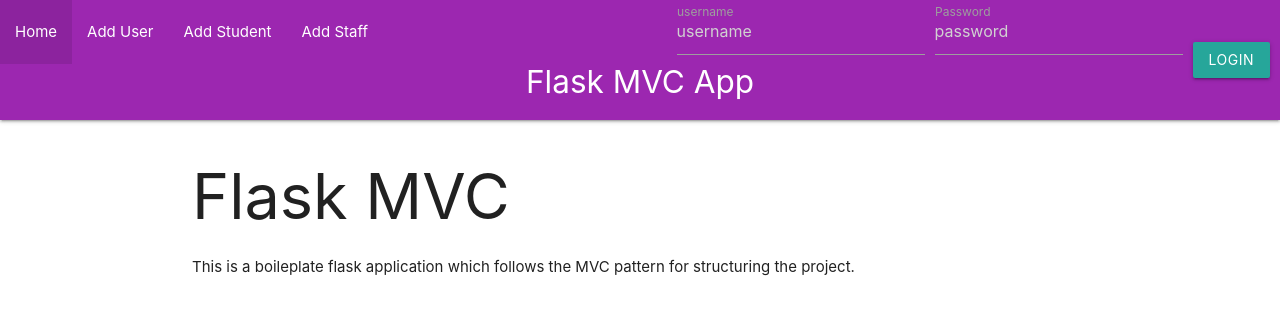
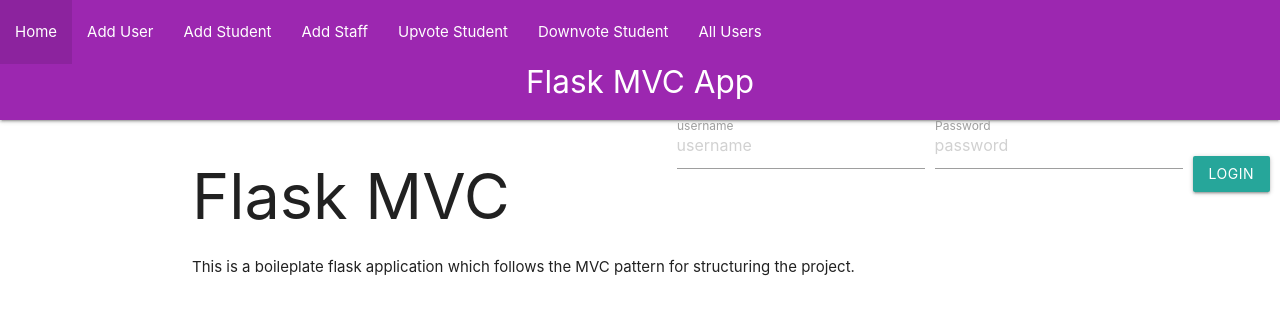
Before and after one commit to nickperi/Student-Staff-Conduct-Tracker, a Flask app: page / in a window 1280 px wide. Shown: the top 315 px of the page. Run offline with Flask 3, Linux system fonts and the light colour scheme; some libraries are stand-ins or nearby versions.

Commit message:
Update layout.html

```diff
--- a/App/templates/layout.html
+++ b/App/templates/layout.html
@@ -6,7 +6,7 @@
      <!--Import Google Icon Font-->
     <link href="https://fonts.googleapis.com/icon?family=Material+Icons" rel="stylesheet">
     <!-- Compiled and minified CSS -->
-    <link rel="stylesheet" href="https://cdnjs.cloudflare.com/ajax/libs/materialize/1.0.0/css/materialize.min.css">
+    <link rel="stylesheet" href="static/materialize.min.css">
     <!--Let browser know website is optimized for mobile-->
     <meta name="viewport" content="width=device-width, initial-scale=1.0"/>
     <title>{% block title %}{% endblock %}</title>
@@ -22,13 +22,14 @@
 
                 {% if is_authenticated %}
                   <li><a href="/identify">Identify User</a></li>
-                  <li><a href="/upvotes">Upvote Student</a></li>
-                  <li><a href="/static/users">All Users</a></li>
                 {% endif %}
 
                 <li><a href="/users">Add User</a></li>
                 <li><a href="/students">Add Student</a></li>
                 <li><a href="/staff">Add Staff</a></li>
+                <li><a href="/upvotes">Upvote Student</a></li>
+                <li><a href="/downvotes">Downvote Student</a></li>
+                <li><a href="/static/users">All Users</a></li>
             </ul>
 
             {% if is_authenticated %}
```
